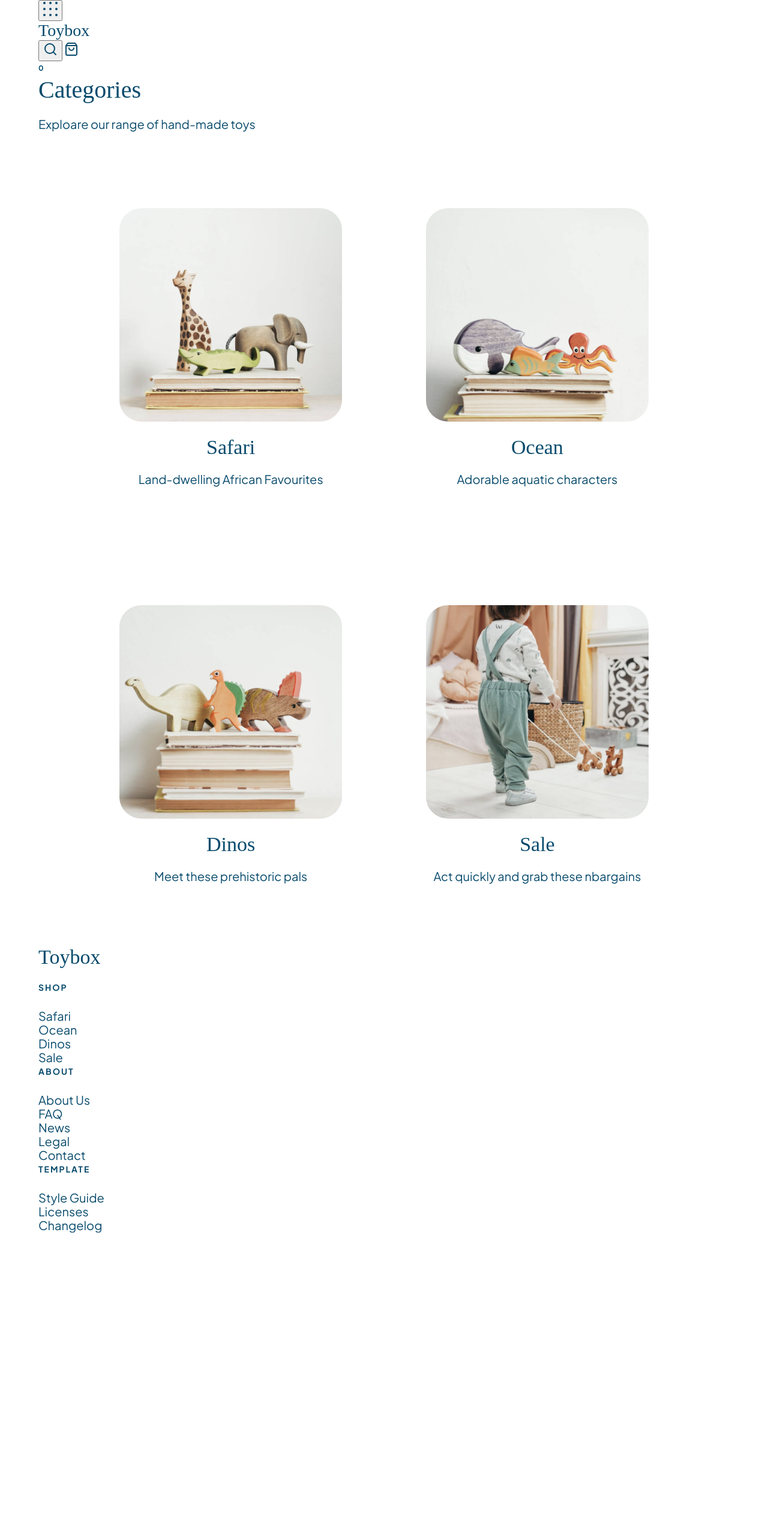
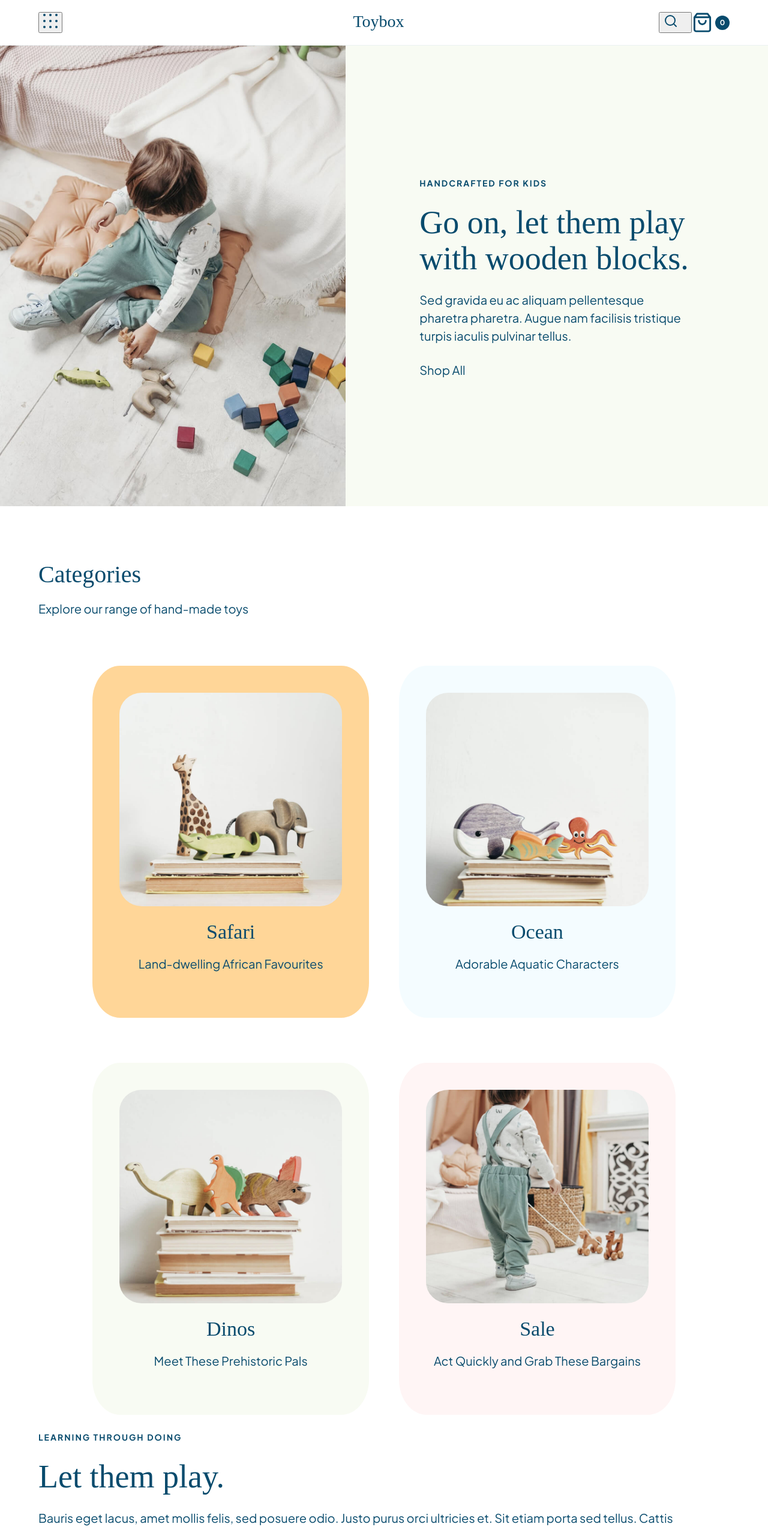
Before and after one commit to luckyNoodles/EcommerceDemo, a plain HTML site: page index.html in a window 1280 px wide. Shown: the top 2551 px of the page at 60% size. Before the commit the page ends 2055 px from the top, so only its background shows below. Drawn offline with Linux system fonts and the light colour scheme; files whose address does not match are found by name; a web font is replaced by a local one.

Commit message:
import Adrian's Sass files week2 day-03

```diff
--- a/index.html
+++ b/index.html
@@ -1,5 +1,6 @@
 <!DOCTYPE html>
 <html lang="en">
+
 <head>
 	<meta charset="UTF-8">
 	<meta http-equiv="X-UA-Compatible" content="IE=edge">
@@ -7,13 +8,14 @@
 	<title>STARTER - Toybox Homepage</title>
 	<link rel="stylesheet" href="./styles/styles.css">
 </head>
+
 <body>
 	<nav class="navBar">
 		<div class="wrapper">
 			<button class="menuIcon">
 				<img src="./assets/menu-button.svg" alt="open slide-out navigation">
 			</button>
-			<a href="">
+			<a href="#" class="logo">
 				<h1>Toybox</h1>
 			</a>
 			<div class="searchCart">
@@ -23,78 +25,117 @@
 				<a href="#" class="bag">
 					<img src="./assets/shop-bag.svg" alt="shopping bag icon" class="bagIcon">
 				</a>
-				<div class="">
+				<div class="counter">
 					<p class="smallCopy">0</p>
 				</div>
+			</div> <!-- .searchCart end -->
+		</div> <!-- .wrapper end -->
+
+		<div class="slideOutNav">
+			<div class="buttonContainer">
+				<button>
+					<img src="./assets/menu-close.svg" alt="close navigation">
+				</button>
+			</div>
+			<nav>
+				<ul class="mainMenu">
+					<li><a href="#">Shop</a></li>
+					<li><a href="#">About</a></li>
+					<li><a href="#">FAQ</a></li>
+					<li><a href="#">News</a></li>
+					<li><a href="#">Contact</a></li>
+				</ul>
+			</nav>
+		</div>
+	</nav> <!-- nav end -->
+
+	<header>
+		<div class="headerImgContainer wrapper">
+			<img src="./assets/header-image.jpg"
+				alt="A child in overalls playing with colourful wooden blocks on the floor">
+		</div>
+		<div class="headerContent wrapper">
+			<div class="contentContainer">
+				<h5>Handcrafted for kids</h5>
+				<h3>Go on, let them play with wooden blocks.</h3>
+				<p>Sed gravida eu ac aliquam pellentesque pharetra pharetra. Augue nam facilisis tristique turpis
+					iaculis pulvinar tellus.</p>
+				<a class="button">Shop All</a>
 			</div>
 		</div>
-	</nav>
+	</header>
 
 	<main>
 		<section class="categories" id="categories">
 			<div class="wrapper">
 				<h2>Categories</h2>
-				<p>Exploare our range of hand-made toys</p>
+				<p>Explore our range of hand-made toys</p>
 				<ul class="categoryGallery">
-						<li class="item itemOne">
-							<a href="#">
-								<img src="./assets/safari-trio.jpg" alt="hand carved safari toys">
+					<li class="items itemOne">
+						<a href="">
+							<img src="./assets/safari-trio.jpg" alt="Hand-carved safari animal toys">
 							<h4>Safari</h4>
 							<p>Land-dwelling African Favourites</p>
 						</a>
 					</li>
-						<li class="item itemTwo">
-							<a href="#">
-								<img src="./assets/ocean-trio.jpg" alt="hand-carved ocen themed">
+					<li class="items itemTwo">
+						<a href="">
+							<img src="./assets/ocean-trio.jpg" alt="A collection of ocean-themed animal toys">
 							<h4>Ocean</h4>
-								<p>Adorable aquatic characters</p>
+							<p>Adorable Aquatic Characters</p>
 						</a>
 					</li>
-						<li class="item itemThree">
-							<a href="#">
-								<img src="./assets/dino-trio.jpg" alt="hand-carved Dinos">
+					<li class="items itemThree">
+						<a href="">
+							<img src="./assets/dino-trio.jpg" alt="Hand-carved dinosaur toys for kids">
 							<h4>Dinos</h4>
-								<p>Meet these prehistoric pals</p>
+							<p>Meet These Prehistoric Pals</p>
 						</a>
 					</li>
-						<li class="item itemFour">
-							<a href="#">
-								<img src="./assets/sale.jpg" alt="Child with toays">
+					<li class="items itemFour">
+						<a href="">
+							<img src="./assets/sale.jpg" alt="A toddler pulling two wooden animals on wheels">
 							<h4>Sale</h4>
-								<p>Act quickly and grab these nbargains</p>
+							<p>Act Quickly and Grab These Bargains</p>
 						</a>
 					</li>
-					</ul>
+				</ul> <!-- .categoryGallery END-->
+			</div> <!-- .wrapper END-->
+		</section> <!-- .categories END-->
+		<section class="play" id="play">
+			<div class="playContainer wrapper">
+				<h5>Learning Through Doing</h5>
+				<h3>Let them play.</h3>
+				<p>Bauris eget lacus, amet mollis felis, sed posuere odio. Justo purus orci ultricies et. Sit etiam
+					porta sed tellus. Cattis pellentesque felis tristique eget purus feugiat massa.</p>
+				<button class="solid">Learn About Us</button>
 			</div>
 		</section>
-		<section>
-
-		</section>
-
-	</main>
+	</main> <!-- main end -->
 
 	<footer id="footer">
 		<div class="wrapper">
-			<a href="#" class="logo">
+			<div class="footerFlexContainer">
+				<a href="" class="logo">
 					<h4>Toybox</h4>
 				</a>
 				<div class="footerNav">
-				<nav class="footerShop">
-					<ul>
+					<nav>
+						<ul class="footerShop">
 							<li>
 								<h5>Shop</h5>
 							</li>
 							<li>
-							<a href="#">Safari</a>
+								<a href="">Safari</a>
 							</li>
 							<li>
-							<a href="#">Ocean</a>
+								<a href="">Ocean</a>
 							</li>
 							<li>
-							<a href="#">Dinos</a>
+								<a href="">Dinos</a>
 							</li>
 							<li>
-							<a href="#">Sale</a>
+								<a href="">Sale</a>
 							</li>
 						</ul>
 						<ul class="footerAbout">
@@ -102,38 +143,40 @@
 								<h5>About</h5>
 							</li>
 							<li>
-							<a href="#">About Us</a>
+								<a href="">About Us</a>
 							</li>
 							<li>
-							<a href="#">FAQ</a>
+								<a href="">FAQ</a>
 							</li>
 							<li>
-							<a href="#">News</a>
+								<a href="">News</a>
 							</li>
 							<li>
-							<a href="#">Legal</a>
+								<a href="">Legal</a>
 							</li>
 							<li>
 								<a href="">Contact</a>
 							</li>
 						</ul>
-					<ul class="footerTemplate">
+						<ul class="footerTemp">
 							<li>
 								<h5>Template</h5>
 							</li>
 							<li>
-							<a href="#">Style Guide</a>
+								<a href="">Style Guide</a>
 							</li>
 							<li>
-							<a href="#">Licenses</a>
+								<a href="">Licenses</a>
 							</li>
 							<li>
-							<a href="#">Changelog</a>
+								<a href="">Changelog</a>
 							</li>
 						</ul>
 					</nav>
-			</div>
-		</div>
+				</div> <!-- .footerNav END -->
+			</div> <!-- .footerFlexContainer END-->
+		</div> <!-- .wrapper END-->
 	</footer>
 </body>
+
 </html>
--- /dev/null
+++ b/styles/sass/partials/_footer.scss
@@ -0,0 +1,44 @@
+@use "./variables" as *;
+
+footer {
+    background-color: $primary;
+    color: $solidWhite;
+    padding: 90px 0 50px 0;
+
+    .footerFlexContainer {
+        display: flex;
+        justify-content: space-between;
+        margin-bottom: 90px;
+
+        h4 {
+            color: $solidWhite;
+        }
+    }
+
+    .footerNav {
+        width: 40%;
+
+        nav {
+            display: flex;
+            justify-content: space-between;
+
+            ul {
+                width: 33%;
+            }
+
+            a {
+                color: rgba($color: $solidWhite, $alpha: 0.5);
+                font-size: 0.8rem;
+                line-height: 1.5rem;
+
+                &:hover {
+                    color: rgba($color: $solidWhite, $alpha: 1);
+                }
+
+                &:focus {
+                    color: rgba($color: $solidWhite, $alpha: 1);
+                }
+            }
+        }
+    }
+}
--- /dev/null
+++ b/styles/sass/partials/_header.scss
@@ -0,0 +1,28 @@
+@use "./variables";
+
+header {
+    background-color: variables.$tertiary;
+    margin-bottom: 90px;
+    display: flex;
+    align-items: center;
+    flex-wrap: wrap;
+
+    .headerImgContainer {
+        width: 45%;
+
+        img {
+            max-width: 100%;
+            vertical-align: middle;
+        }
+    }
+
+    .headerContent {
+        width: 55%;
+        color: variables.$primary;
+
+        .contentContainer {
+            margin: 0 auto;
+            width: 65%;
+        }
+    }
+}
--- /dev/null
+++ b/styles/sass/partials/_nav.scss
@@ -0,0 +1,89 @@
+@use "variables";
+
+.navBar {
+    position: sticky;
+    top: 0;
+    z-index: 10;
+    border-bottom: 1px solid rgba($color: variables.$primary, $alpha: 0.08);
+    background-color: variables.$solidWhite;
+
+    .wrapper {
+        display: flex;
+        justify-content: space-between;
+        padding: 20px 0;
+    }
+
+    .searchCart {
+        display: flex;
+
+        .searchIcon,
+        .bag {
+            margin-right: 15px;
+        }
+    }
+
+    a {
+        display: flex;
+    }
+
+    .logo {
+        margin-left: 60px;
+    }
+
+    .counter {
+        display: flex;
+        align-items: center;
+
+        p {
+            width: 24px;
+            height: 24px;
+            background-color: variables.$primary;
+            color: variables.$solidWhite;
+            text-align: center;
+            border-radius: 50%;
+        }
+    }
+}
+
+.slideOutNav {
+    padding: 35px 50px;
+    border-right: 1px solid variables.$secondary;
+    width: 100%;
+    max-width: 506px;
+    height: 100vh;
+    background-color: variables.$primary;
+    color: variables.$solidWhite;
+    display: flex;
+    flex-direction: column;
+    position: fixed;
+    top: 0;
+    left: -506px;
+    z-index: 20;
+    transition: 0.75s;
+
+    .buttonContainer {
+        display: flex;
+        justify-content: flex-end;
+
+        button {
+            padding: 10px 0 10px 20px;
+        }
+    }
+
+    .mainMenu {
+        a {
+            font-family: "Young Serif";
+            font-size: 1.6rem;
+            line-height: 2.5rem;
+            color: rgba($color: variables.$solidWhite, $alpha: 1);
+
+            &:hover {
+                color: rgba($color: variables.$solidWhite, $alpha: 0.5);
+            }
+
+            &:focus {
+                color: rgba($color: variables.$solidWhite, $alpha: 0.5);
+            }
+        }
+    }
+}
--- a/styles/sass/partials/_sections.scss
+++ b/styles/sass/partials/_sections.scss
@@ -6,7 +6,7 @@
     flex-wrap: wrap;
     text-align: center;
     width: 100%;
-    .item {
+    .items {
         padding: 45px;
         margin: 50px 25px 25px;
         // flex-basis: 50%;
@@ -29,15 +29,15 @@
     }
 }
 
-// .itemOne {
-
-// }
-// .itemTwo {
-
-// }
-// .itemThree {
-
-// }
-// .itemFour {
-
-// }
+.itemOne {
+    background-color: $quinary;
+}
+.itemTwo {
+    background-color: $secondary;
+}
+.itemThree {
+    background-color: $tertiary;
+}
+.itemFour {
+    background-color: $quaternary;
+}
```
Also changed, not shown: styles/sass/styles.scss (+8 -5 lines), styles/styles.css. Lines whose indentation alone changed are shown as unchanged.
